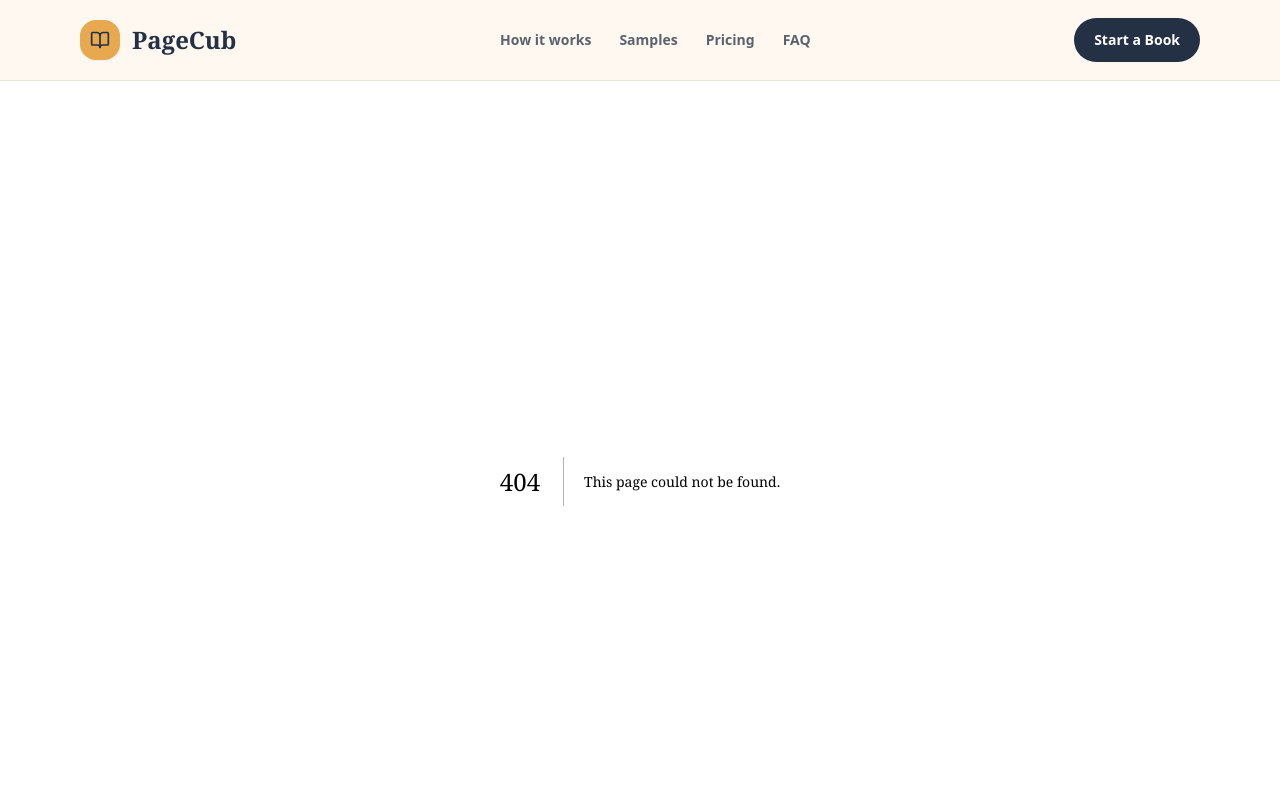
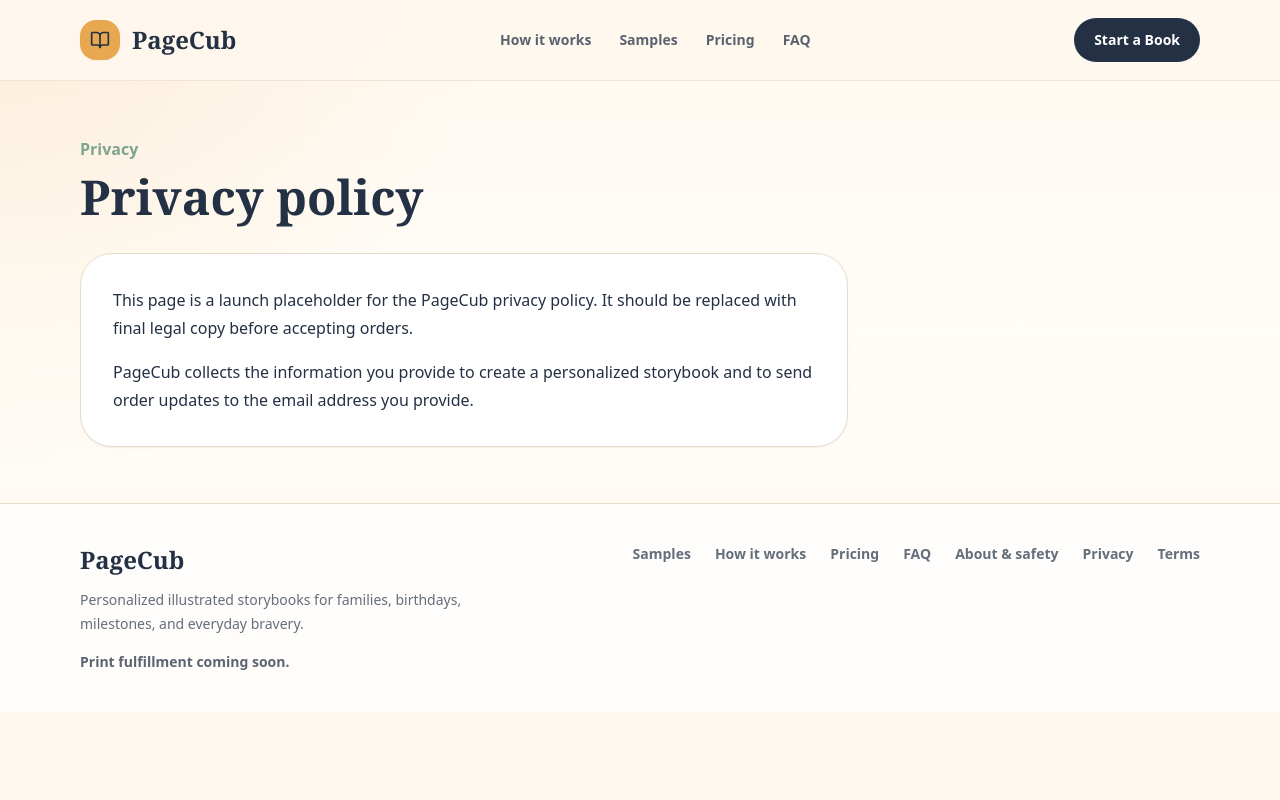
Before and after one commit to HoosFabio/pagecub, a Next.js app: page /privacy in a window 1280 px wide. Before the commit this address had no page. Shown: the top 800 px of the page. Built offline with nearby package versions, Linux system fonts and the light colour scheme.

Commit message:
Add PageCub frontend scaffold

```diff
--- /dev/null
+++ b/app/privacy/page.tsx
@@ -0,0 +1,18 @@
+export default function PrivacyPage() {
+  return (
+    <main className="page-shell py-14">
+      <p className="font-bold text-sage">Privacy</p>
+      <h1 className="display mt-3 text-5xl font-bold">Privacy policy</h1>
+      <div className="mt-8 max-w-3xl rounded-[2rem] border border-line bg-card p-8 leading-7 text-ink/72 shadow-sm">
+        <p>
+          This page is a launch placeholder for the PageCub privacy policy. It should be replaced with final legal copy before
+          accepting orders.
+        </p>
+        <p className="mt-4">
+          PageCub collects the information you provide to create a personalized storybook and to send order updates to the email
+          address you provide.
+        </p>
+      </div>
+    </main>
+  );
+}
```
